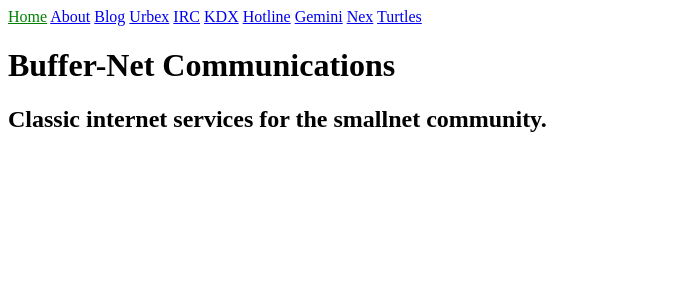
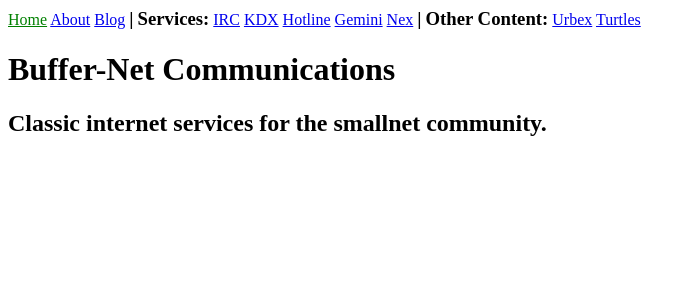
Before and after one commit to givewatts/buffer-net, a Jekyll site: the page built from index.md, in a window 1280 px wide. Shown: the top 300 px of the page, without its empty margins (0-695 px from the left). Built offline with Jekyll 4.4.1, drawn with Linux system fonts in a browser that asks for light colours.

Commit message:
Reorganize navigation

```diff
--- /dev/null
+++ b/_data/content-navigation.yml
@@ -0,0 +1,4 @@
+- name: Urbex
+  link: /urbex.html
+- name: Turtles
+  link: /turtles.html
--- /dev/null
+++ b/_data/main-navigation.yml
@@ -0,0 +1,6 @@
+- name: Home
+  link: /
+- name: About
+  link: /about.html
+- name: Blog
+  link: /blog.html
--- a/_includes/navigation.html
+++ b/_includes/navigation.html
@@ -1,6 +1,22 @@
 <nav>
-  {% for item in site.data.navigation %}
+	{% for item in site.data.main-navigation %}
+		<a href="{{ item.link }}" {% if page.url == item.link %} class="current"
+			{% endif %}>{{ item.name }}</a>
+	{% endfor %}
+
+	<span style="font-weight: bold; font-size: larger;">|</span>
+
+	<h3 style="display: inline;">Services:</h3>
+	{% for item in site.data.service-navigation %}
     <a href="{{ item.link }}" {% if page.url == item.link %} class="current"
       {% endif %}>{{ item.name }}</a>
-    {% endfor %}
+	{% endfor %}
+
+	<span style="font-weight: bold; font-size: larger;">|</span>
+
+	<h3 style="display: inline;">Other Content:</h3>
+	{% for item in site.data.content-navigation %}
+		<a href="{{ item.link }}" {% if page.url == item.link %} class="current"
+			{% endif %}>{{ item.name }}</a>
+	{% endfor %}
 </nav>
```
Also changed, not shown: _data/service-navigation.yml (renamed from _data/navigation.yml, +0 -10 lines).
